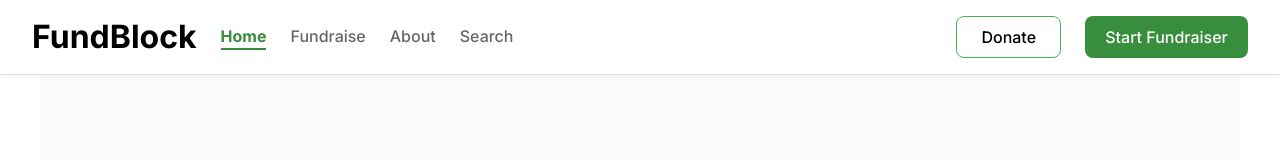
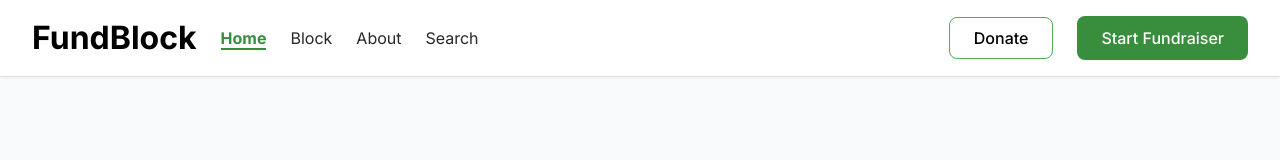
Before and after one commit to yaswanth5019k/ElevateFund, a React (Vite) app: page /home in a window 1280 px wide. Shown: the top 160 px of the page. Built offline with nearby package versions, Linux system fonts and the light colour scheme.

Commit message:
Added animation in navbar

```diff
--- a/package.json
+++ b/package.json
@@ -10,6 +10,7 @@
     "preview": "vite preview"
   },
   "dependencies": {
+    "framer-motion": "^12.4.2",
     "react": "^18.2.0",
     "react-dom": "^18.2.0",
     "react-router-dom": "^6.22.0"
--- a/src/components/Hero.css
+++ b/src/components/Hero.css
@@ -1,6 +1,4 @@
 .hero-section {
-  max-width: 1200px;
-  margin: 0 auto;
   padding: 2rem 1rem;
 }
 
--- a/src/components/Navbar.css
+++ b/src/components/Navbar.css
@@ -2,6 +2,7 @@
   background-color: #ffffff;
   border-bottom: 1px solid #e6e6e6;
   position: sticky;
+  top: 0;
   z-index: 1000;
 }
 
@@ -43,21 +44,33 @@
   cursor: pointer;
 }
 
+/* Active link styling */
+.nav-links .active {
+  font-weight: bold;
+  color: #388E3C; /* Active link color */
+  border-bottom: 2px solid #388E3C; /* Underline effect */
+  text-decoration: none; /* Ensure no extra underline */
+  pointer-events: none; /* Prevents hover effect */
+}
+
+/* Hover effect for non-active links */
 .nav-links a:hover {
   color: #4CAF50;
   text-decoration: underline;
   text-underline-offset: 0.5rem;
 }
 
+/* Remove text decoration from active links to avoid double underline */
+.nav-links a.active:hover {
+  text-decoration: none;
+}
 .navbar-right {
   display: flex;
   align-items: center;
   gap: 1.5rem;
 }
 
-.btn-donate,
-.btn-primary,
-.btn-secondary {
+.btn-donate{
   padding: 0.75rem 1.5rem;
   font-size: 1rem;
   height: 42px;
@@ -65,31 +78,81 @@
 }
 
 .btn-donate {
+  position: relative;
+  overflow: hidden; /* Ensures the animation stays within the button */
   border: 1px solid #4CAF50;
-  background-color: white;
+  background: white;
   color: black;
   border-radius: 8px;
   font-size: 1rem;
   cursor: pointer;
-  transition: background-color 0.2s ease;
+  transition: color 0.3s ease, border 0.3s ease;
+}
+
+.btn-donate::before {
+  content: "";
+  position: absolute;
+  top: 0;
+  left: -100%;
+  width: 250%;
+  height: 250%;
+  background: linear-gradient(135deg, #4CAF50, #388E3C);
+  transition: transform 0.5s ease-in-out;
+  transform: translateX(-100%) translateY(100%);
+  z-index: 0;
+}
+
+.btn-donate:hover::before {
+  transform: translateX(0) translateY(0);
 }
 
 .btn-donate:hover {
-  background: #388E3C;
   color: white;
   border: none;
 }
 
-.btn-fundraiser{
+.btn-donate span {
+  position: relative;
+  z-index: 1;
+}
+
+.btn-fundraiser {
+  position: relative;
   background-color: #388E3C;
   color: white;
+  border: none;
   border-radius: 8px;
   font-size: 1rem;
   cursor: pointer;
+  padding: 0.75rem 1.5rem;
+  overflow: hidden;
+  transition: color 0.3s ease, background-color 0.3s ease;
 }
 
-.nav-links .active {
-  font-weight: bold;
-  color: #388E3C; /* Active link color */
-  border-bottom: 2px solid #388E3C; /* Underline the active link */
+.btn-fundraiser::before {
+  content: '';
+  position: absolute;
+  top: 0;
+  left: 0;
+  width: 95%;
+  height: 90%;
+  border: 2px solid #388E3C;
+  border-radius: 8px;
+  transition: all 0.3s ease;
+  transform: rotate(0deg);
+  z-index: -1;
 }
+
+.btn-fundraiser:hover {
+  color: black;
+  background-color: white;
+}
+
+.btn-fundraiser:hover::before {
+  transform: rotate(180deg); /* Rotate border on hover */
+}
+
+.btn-fundraiser span {
+  position: relative;
+  z-index: 1;
+}
--- a/src/components/Navbar.jsx
+++ b/src/components/Navbar.jsx
@@ -1,11 +1,12 @@
 import React, { useState } from "react";
 import { Link, useNavigate, useLocation } from "react-router-dom";
+import { motion } from "framer-motion";
 import "./Navbar.css";
 
 const Navbar = () => {
-  const [isLoggedIn, setIsLoggedIn] = useState(false); // Assuming you are managing login state
-  const navigate = useNavigate(); // Hook for navigation
-  const location = useLocation(); // Get the current location
+  const [isLoggedIn, setIsLoggedIn] = useState(false);
+  const navigate = useNavigate();
+  const location = useLocation();
 
   const openStartProject = () => {
     if (isLoggedIn) {
@@ -25,7 +26,7 @@ const Navbar = () => {
 
   const navOptions = [
     { name: "Home", path: "/home" },
-    { name: "Fundraise", path: "/fundraise" },
+    { name: "Block", path: "/blog" },
     { name: "About", path: "/about" },
     { name: "Search", path: "/search" },
   ];
@@ -41,24 +42,40 @@ const Navbar = () => {
           </div>
           <div className="nav-links">
             {navOptions.map((navOption, index) => (
-              <Link
-                key={index}
-                to={navOption.path}
-                className={location.pathname === navOption.path ? "active" : ""}
-              >
-                {navOption.name}
-              </Link>
+              <motion.div key={index} whileHover={{ y: -2 }}>
+                <motionLink
+                  to={navOption.path}
+                  className={location.pathname === navOption.path ? "active" : ""}
+                  whileHover={{ scale: 1.1 }}
+                >
+                  {navOption.name}
+                </motionLink>
+              </motion.div>
             ))}
           </div>
         </div>
 
         <div className="navbar-right">
-          <button className="btn-donate" onClick={openDonate}>
-            Donate
-          </button>
-          <button className="btn-fundraiser" onClick={openStartProject}>
-            Start Fundraiser
-          </button>
+        <motion.button
+          className="btn-donate"
+          onClick={openDonate}
+          whileTap={{ scale: 0.95 }}  // Only shrink on tap
+        >
+          <span>Donate</span>
+        </motion.button>
+
+
+        <motion.button
+          className="btn-fundraiser"
+          onClick={openStartProject}
+          whileHover={{ scale: 1.1 }}
+          whileTap={{ scale: 0.95 }}
+        >
+          <span>Start Fundraiser</span>
+        </motion.button>
+
+
+
         </div>
       </nav>
     </header>
```
Also changed, not shown: 1 other file (tests, documents, lock files or other folders).
